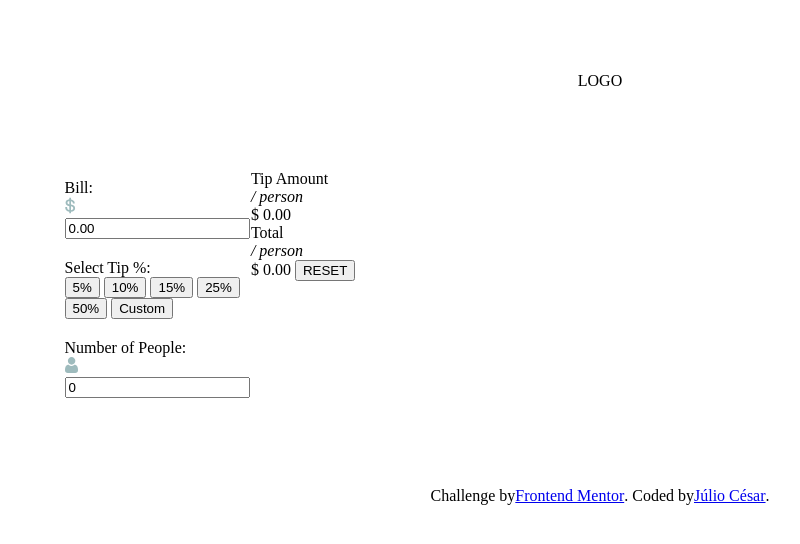
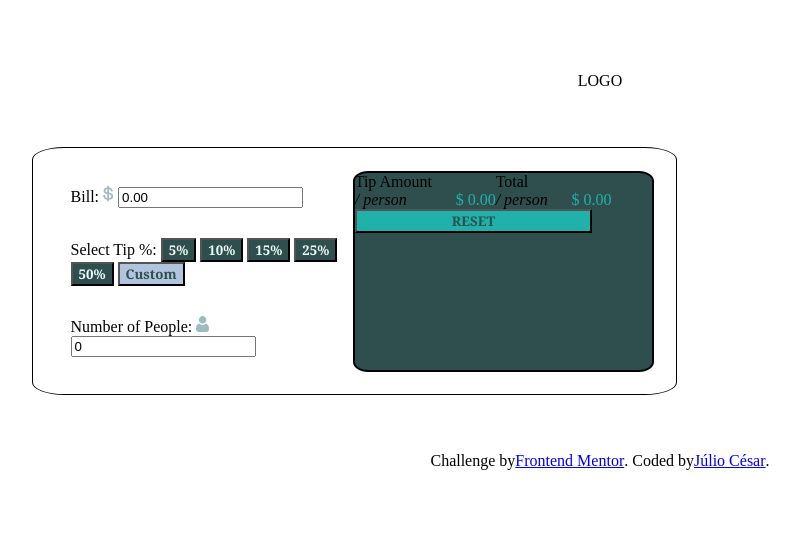
Before and after one commit to JulioCesar-X/tip-calculator-app, a plain HTML site: page index.html in a window 1280 px wide. Shown: the whole page, without its empty margins (40-840 px from the left). Drawn offline with Linux system fonts and the light colour scheme.

Commit message:
feat: adding more css rules

```diff
--- a/index.html
+++ b/index.html
@@ -24,15 +24,24 @@
     p{
       display: inline;
       width: fit-content;
+      color: lightseagreen;
+      margin-left: 8%;
     }
     i{
       display: block;
       width: fit-content;
     }
+    section{
+      display: inline-flexbox;
+      align-items:center;
+      justify-content: center;
+    }
     #main{
       display: inline-flex;
       padding: 2%;
       margin-top: 5%;
+      border: 1px solid black;
+      border-radius: 5%;
        }
     #input-data{
       display: block;
@@ -40,15 +49,40 @@
     }
     #output-data{
       display: block;
+      background-color: darkslategrey;
+      border: 2px solid black;
+      border-radius: 5%;
 
     }
+    #reset{
+      display: block;
+      color: darkslategrey;
+      background-color: lightseagreen;
+
+      width: 80%;
+    }
     label{
-      display: block;
+      display: inline-block;
       width: fit-content;
     }
     .content{
       padding: 5%;
     }
+    .tip-value{
+      background-color: darkslategrey;
+    }
+    .tip-value-d{
+
+      color: darkslategray;
+      background-color: lightsteelblue;
+    }
+
+    button{
+      font-family:Georgia,Verdana, Geneva, Tahoma, sans-serif;
+      font-weight: bolder;
+      color: azure;
+    }
+
 
   </style>
 </head>
@@ -71,7 +105,7 @@
         <button class="tip-value">15%</button>
         <button class="tip-value">25%</button>
         <button class="tip-value">50%</button>
-        <button class="tip-value">Custom</button>
+        <button class="tip-value-d">Custom</button>
       </section>
       <section class="content">
         <label for="number-people">Number of People:</label>
```
Also changed, not shown: 1 other file.
